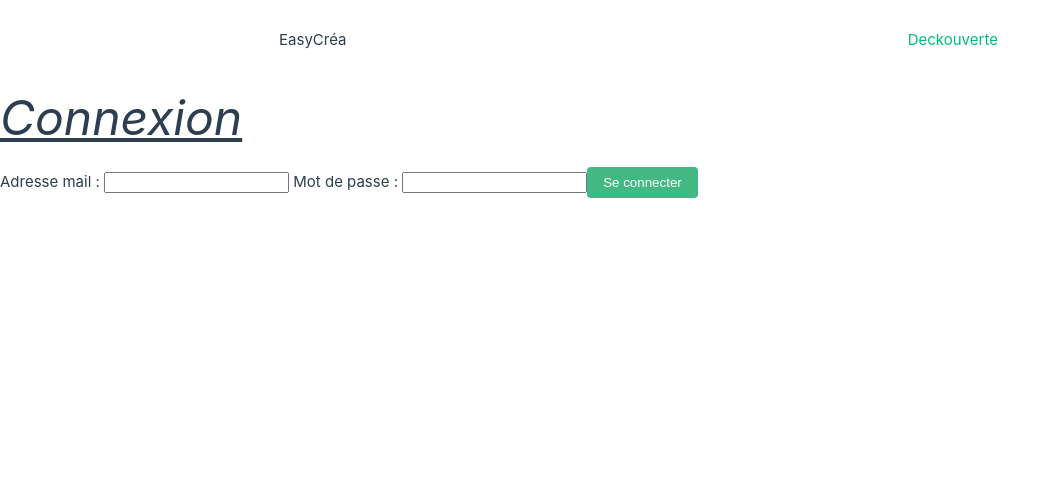
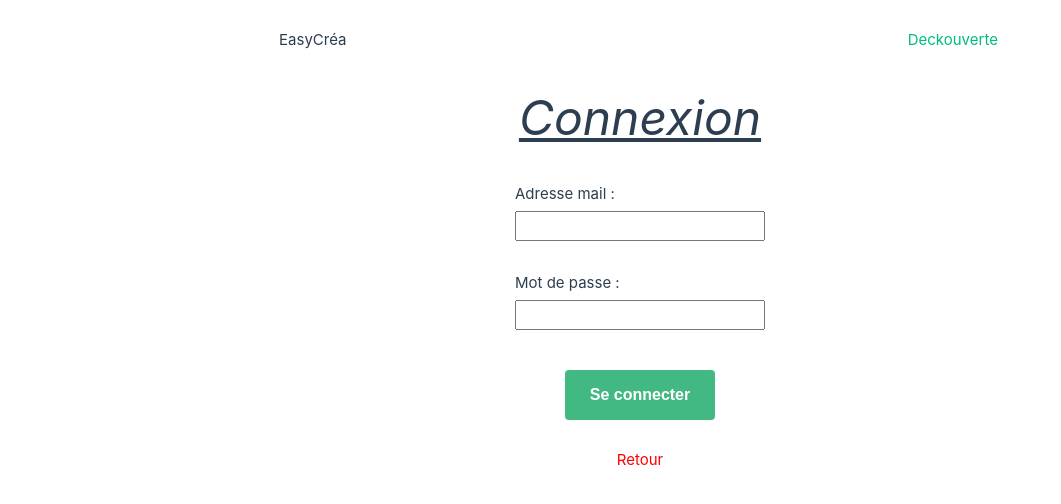
Before and after one commit to PetitMais/EasyCrea_Vue, a Vue app: page /connexion in a window 1280 px wide. Shown: the top 504 px of the page, without its empty margins (0-1061 px from the left). Built offline with nearby package versions, Linux system fonts and the light colour scheme.

Commit message:
fix login css

```diff
--- a/src/views/ConnexionView.vue
+++ b/src/views/ConnexionView.vue
@@ -183,6 +183,7 @@ async function handleSubmit(event) {
 </script>
 
 <template>
+  <section>
     <h1 class="titre__view">Connexion</h1>
     <form @submit="handleSubmit" class="connexion">
         <label>
@@ -196,18 +197,61 @@ async function handleSubmit(event) {
         <button type="submit">Se connecter</button>
         <p v-if="errorMessage" class="error">{{ errorMessage }}</p>
       </form>
-
       <!-- Bouton affiché uniquement si choiceRank est 'créateur' -->
       <RouterLink to="/inscription" v-if="choiceRank === 'créateur'">Inscription</RouterLink>
+      <!-- Bouton retour -->
+      <RouterLink to="/" id="back">Retour</RouterLink>
+  </section>
+
+
+
 </template>
 
 <style scoped>
+  section{
+    height: 100%;
+    display: flex;
+    flex-direction: column;
+    justify-content: center;
+    align-items: center;
+    gap: 25px;
+
+    h1{
+    font-size: xxx-large;
+    font-style: italic;
+    text-decoration: underline;
+    }
+  }
+
+.connexion{
+  display: flex;
+  flex-direction: column;
+  align-items: center;
+  justify-content: center;
+  gap: 30px;
+
+  label{
+    display: flex;
+    flex-direction: column;
+    justify-content: start;
+    gap: 5px;
+  }
+
+  label>input{
+    width: 250px;
+    height: 30px;
+  }
+}
+
 /* Ajout de styles pour le bouton */
 button {
+  width: 150px;
   margin-top: 10px;
-  padding: 8px 16px;
+  padding: 16px;
   background-color: #42b983;
   color: white;
+  font-weight: bold;
+  font-size: medium;
   border: none;
   border-radius: 4px;
   cursor: pointer;
@@ -221,4 +265,10 @@ button:hover {
   color: red;
   margin-top: 10px;
 }
+#back{
+  color: red;
+}
+#back:hover{
+  background-color: rgba(255, 0, 0, 0.236);
+}
 </style>
--- a/src/views/HomeView.vue
+++ b/src/views/HomeView.vue
@@ -9,7 +9,7 @@ import ChoiceHome from './../components/ChoiceHome.vue';
   </section>
 </template>
 
-<style>
+<style scoped>
   section{
     height: 100%;
     display: flex;
```
Lines whose indentation alone changed are shown as unchanged.
